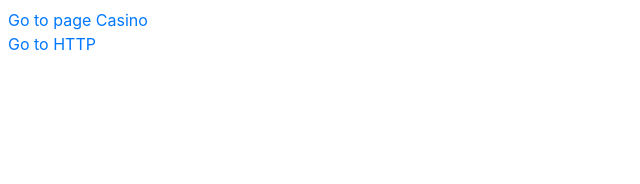
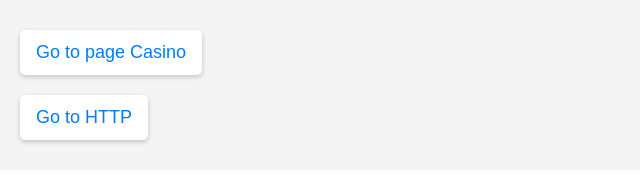
Before and after one commit to Tokyo772/practice-promis, a website built with Vite: page src/index.html in a window 1280 px wide. Shown: the whole page, without its empty margins (0-640 px from the left). Built offline with nearby package versions, Linux system fonts and the light colour scheme.

Commit message:
add indec css

```diff
--- a/src/css/styles.css
+++ b/src/css/styles.css
@@ -154,3 +154,49 @@ a {
   font-size: 20px; /* Adjust this value as needed */
   color: #333; /* Sets the text color */
 }
+
+/* index */
+/* Base styles for the body to ensure proper font sizing and family */
+body {
+  font-family: 'Arial', sans-serif;
+  line-height: 1.6;
+  font-size: 16px;
+  background-color: #f4f4f4;
+  margin: 0;
+  padding: 20px;
+}
+
+/* General link styling */
+.link-casino,
+.link-http {
+  color: #007bff; /* Bootstrap blue for familiarity */
+  text-decoration: none; /* Removes underline */
+  font-size: 18px; /* Slightly larger for better readability */
+  transition: color 0.3s; /* Smooth transition for color change */
+}
+
+.link-casino:hover,
+.link-http:hover,
+.link-casino:focus,
+.link-http:focus {
+  color: #0056b3; /* Darker blue on hover/focus for visibility */
+  text-decoration: underline; /* Adds underline on hover/focus */
+}
+
+/* Adding some spacing and a modern look for links */
+.link-casino,
+.link-http {
+  display: inline-block; /* Allows margin and padding adjustments */
+  margin: 10px 0; /* Spacing around links */
+  padding: 8px 16px; /* Padding for better clickability */
+  border-radius: 5px; /* Rounded corners */
+  background-color: #ffffff; /* White background */
+  box-shadow: 0 2px 5px rgba(0, 0, 0, 0.2); /* Subtle shadow for depth */
+}
+
+/* Enhancing focus for accessibility */
+.link-casino:focus,
+.link-http:focus {
+  outline: none;
+  box-shadow: 0 0 0 3px rgba(0, 75, 255, 0.5); /* Adds a blue glow */
+}
--- a/src/index.html
+++ b/src/index.html
@@ -9,8 +9,8 @@
     <script type="module" src="./main.js"></script>
   </head>
   <body>
-    <a href="./casino.html">Go to page Casino</a>
+    <a href="./casino.html" class="link-casino">Go to page Casino</a>
     <br />
-    <a href="./http.html">Go to HTTP</a>
+    <a href="./http.html" class="link-http">Go to HTTP</a>
   </body>
 </html>
```
